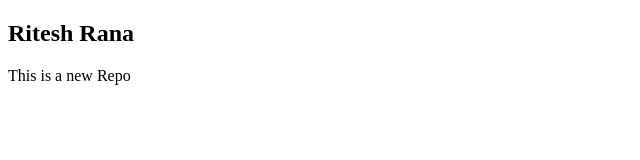
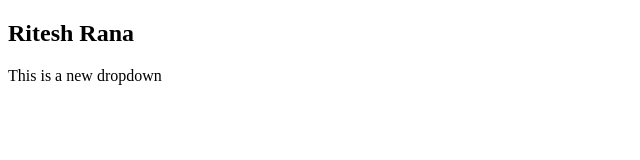
Before and after one commit to ritesh0304/localrepo, a plain HTML site: page index.html in a window 1280 px wide. Shown: the full height of the page, 0-640 px from the left. Drawn offline with Linux system fonts and the light colour scheme.

```diff
--- a/index.html
+++ b/index.html
@@ -7,6 +7,6 @@
 </head>
 <body>
     <h2>Ritesh Rana</h2>
-    <p>This is a new Repo</p>
+    <p>This is a new dropdown</p>
 </body>
 </html>
```
